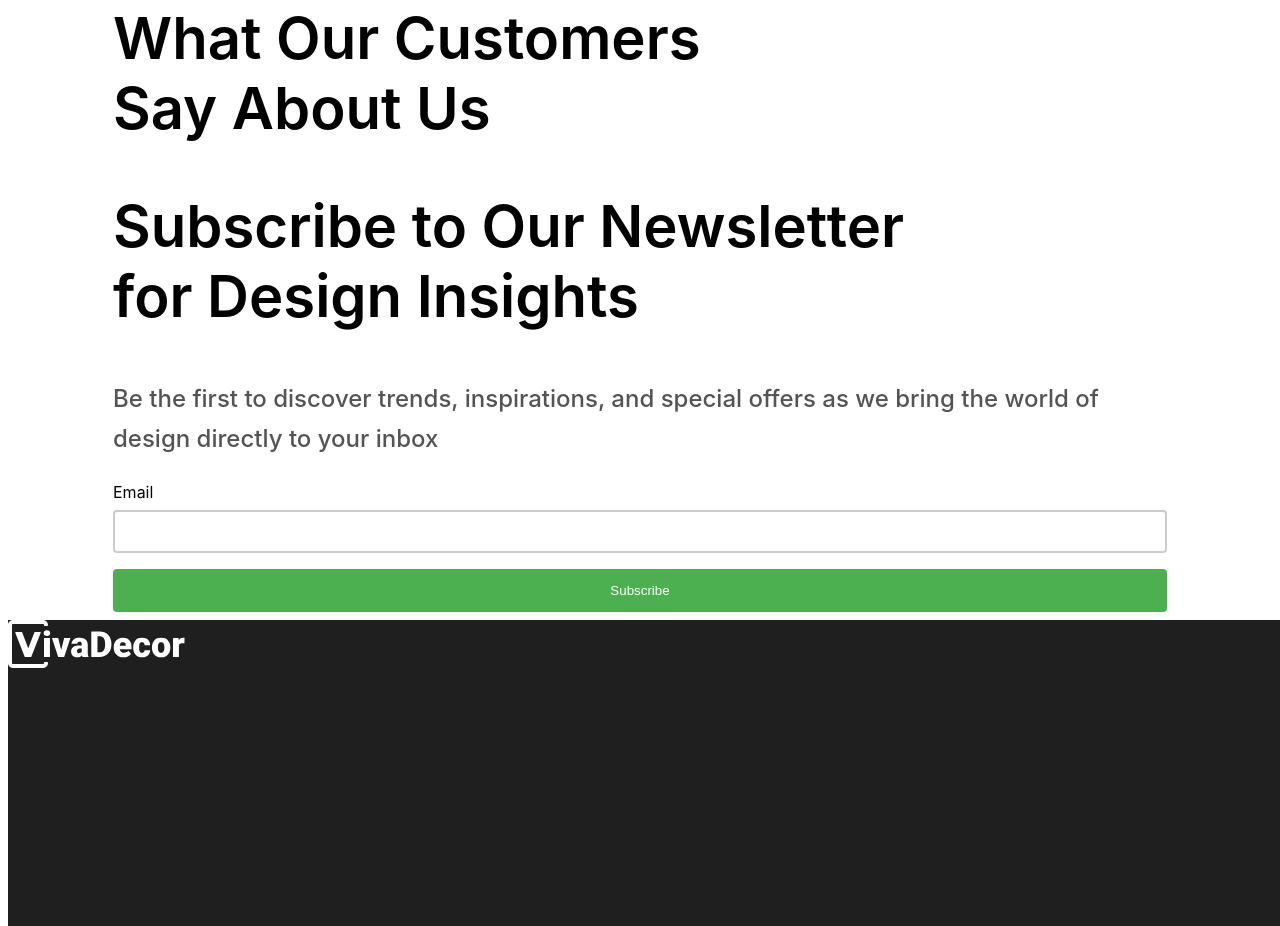
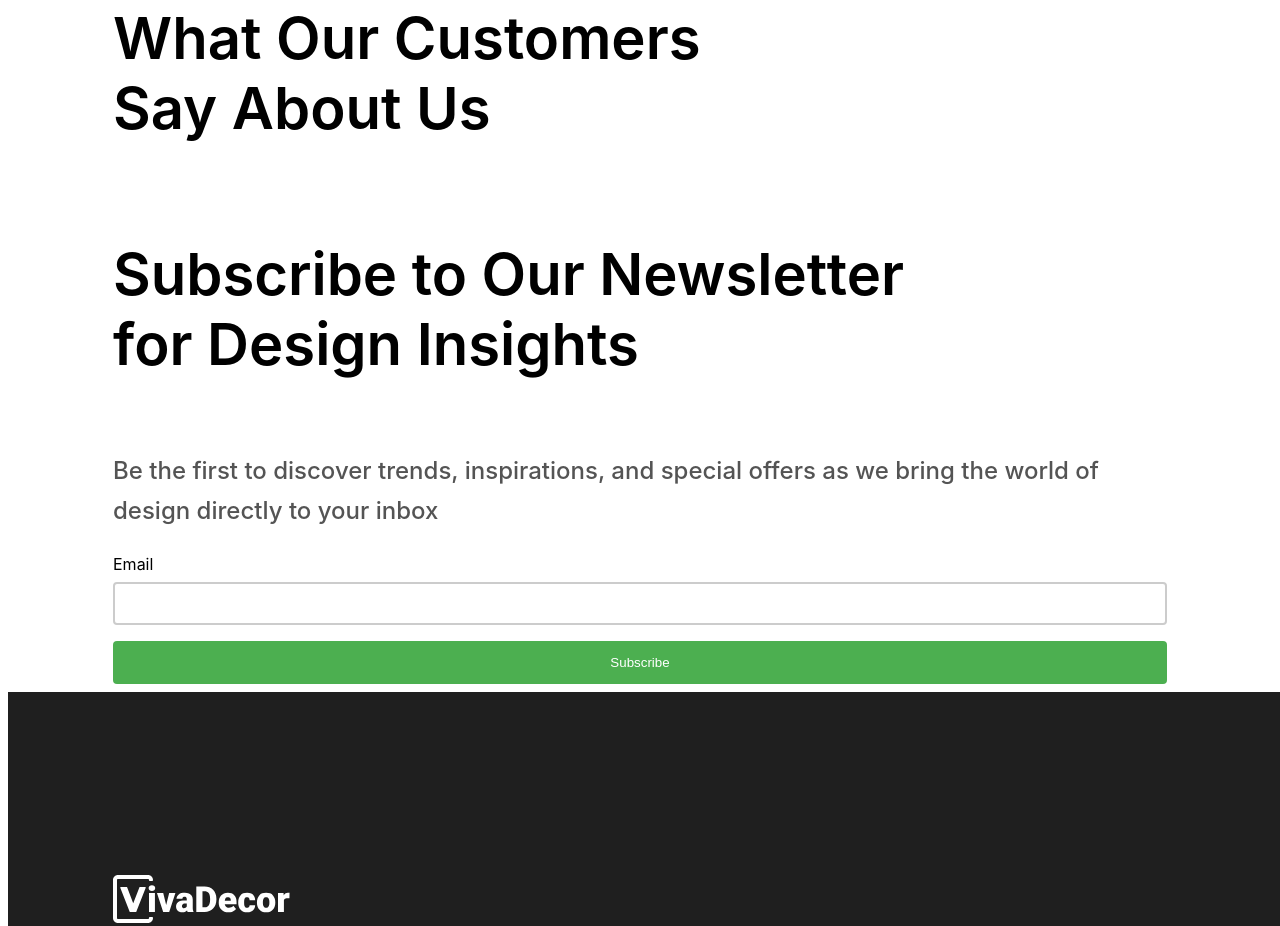
Before and after one commit to AnnaBakanina/Bakanina-Anna-IPZz-31-Web-Design, a plain HTML site: page index.html in a window 1280 px wide. Shown: the part 3308-4234 px from the top of the page. Drawn offline with Linux system fonts and the light colour scheme.

Commit message:
Editing logo in the footer

```diff
--- a/css/styles.css
+++ b/css/styles.css
@@ -54,6 +54,11 @@ body {
     width: 1728px;
     height: 642px;
     flex-shrink: 0;
+}
+
+.logo-footer {
+    padding-left: 105px;
+    padding-top: 183px;
 }
 
 /* Main styles */
@@ -197,6 +202,12 @@ body {
     width: 704px;
 }
 
+.contact {
+    display: flex;
+    flex-direction: column;
+    justify-content: center;
+}
+
 .contact-header {
     font-size: 58px;
     font-weight: 600;
--- a/index.html
+++ b/index.html
@@ -138,7 +138,7 @@
     <!-- FOOTER -->
     <footer class="footer">
       <div>
-        <img src="images/svg/logo2.svg" href="index.html"/>
+        <img class="logo-footer" src="images/svg/logo2.svg" href="index.html"/>
       </div>
     </footer>
   </body>
```
